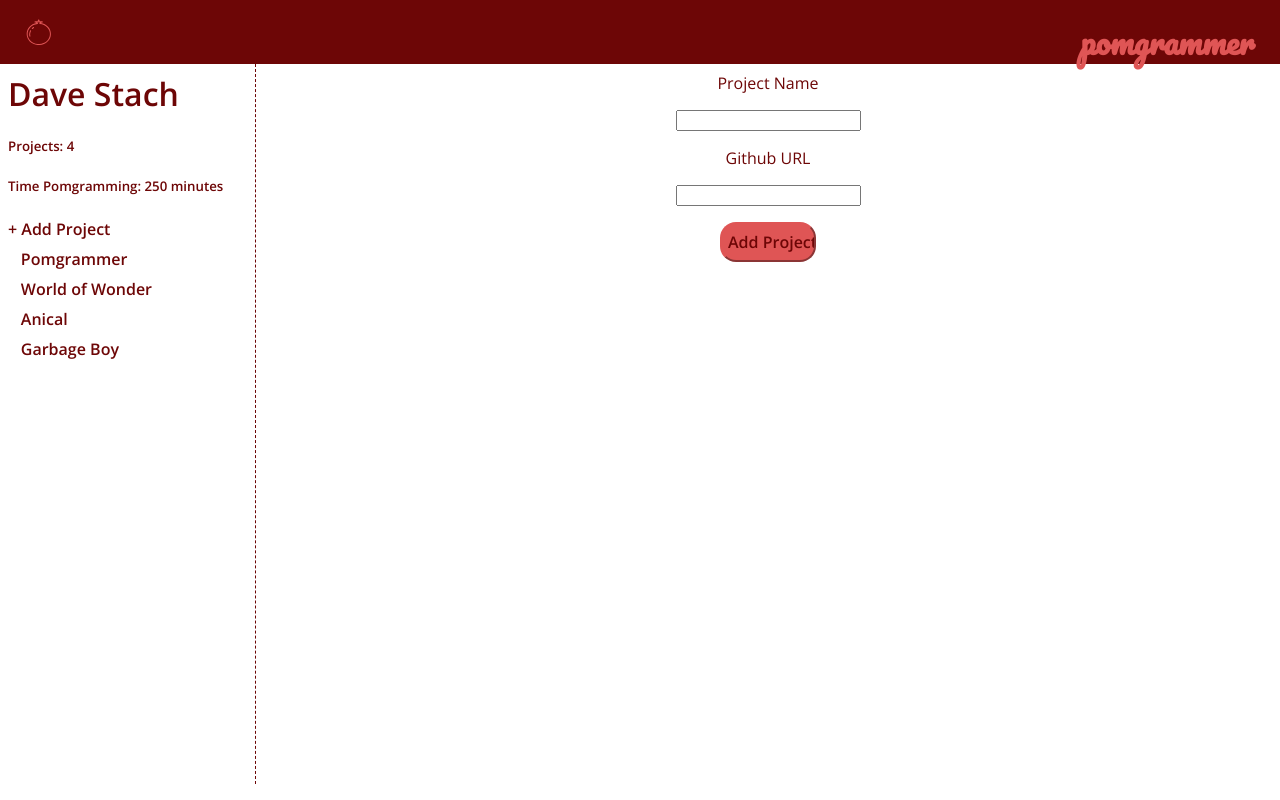
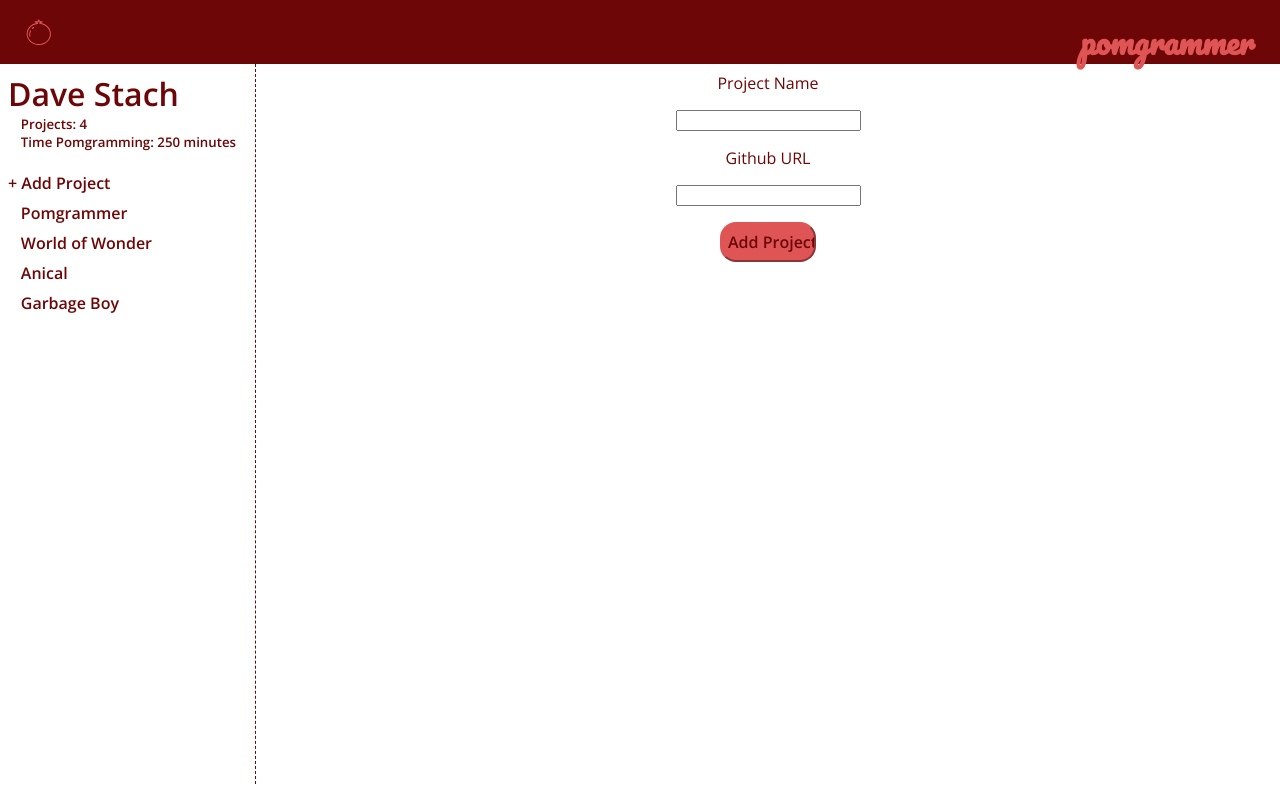
Before and after one commit to d4vves/pomgrammer-frontend-next, a Next.js app: page /newproject in a window 1280 px wide. Built offline with nearby package versions, Linux system fonts and the light colour scheme.

Commit message:
fixed project creation date, added some styling

```diff
--- a/components/Sidebar.js
+++ b/components/Sidebar.js
@@ -24,8 +24,8 @@ export default function Sidebar({projects}) {
             <Link href='/profile'>
                 <a><h1 className={styles.userName}>Dave Stach</h1></a>
             </Link>
-            <h5>Projects: {projectCount}</h5>
-            <h5>Time Pomgramming: {timeCount} minutes</h5>
+            <h5 className={styles.userStats}>Projects: {projectCount}</h5>
+            <h5 className={styles.userStats}>Time Pomgramming: {timeCount} minutes</h5>
             <Link href='/newproject'>
                 <a><h4 className={styles.addProject}>+ Add Project</h4></a>
             </Link>
--- a/pages/newproject.js
+++ b/pages/newproject.js
@@ -21,7 +21,8 @@ export default function NewProject({projects, setProjects}) {
             id: projects.length + 1,
             label: label,
             githubUrl: githubUrl,
-            poms: 0
+            poms: 0,
+            createdAt: new Date()
         }
         setProjects([newProject, ...projects])
         router.push('/project/[id]', `/project/${newProject.id}`)
--- a/styles/Home.module.css
+++ b/styles/Home.module.css
@@ -64,6 +64,10 @@
 .userName {
   margin: 0;
   font-size: 2em;
+}
+
+.userStats {
+  margin: 0 0 0 1vw;
 }
 
 .addProject {
```
